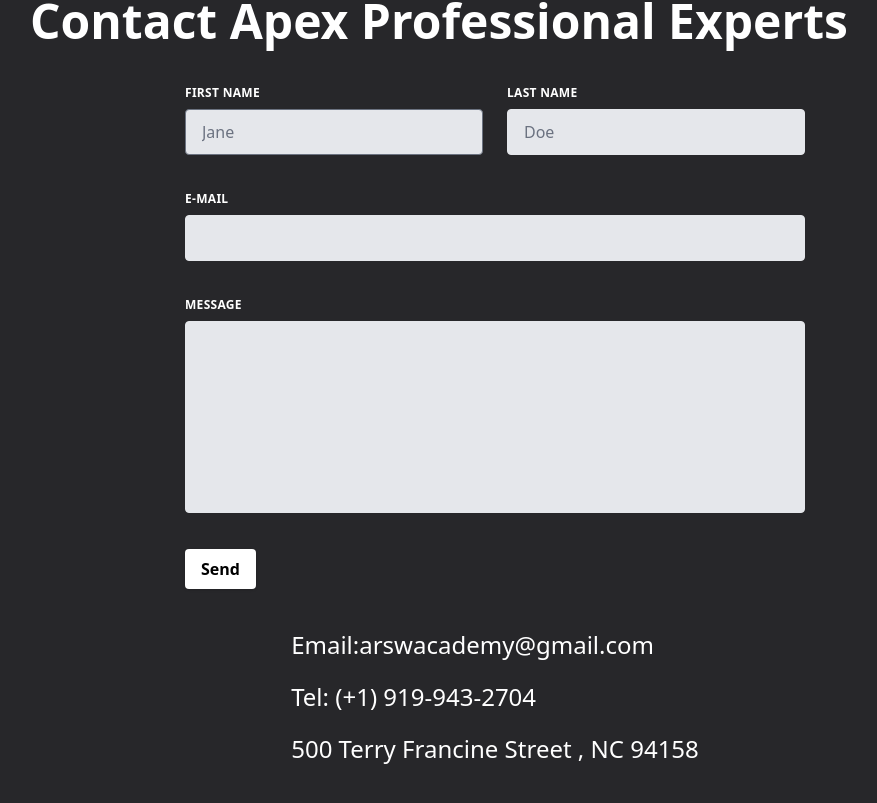
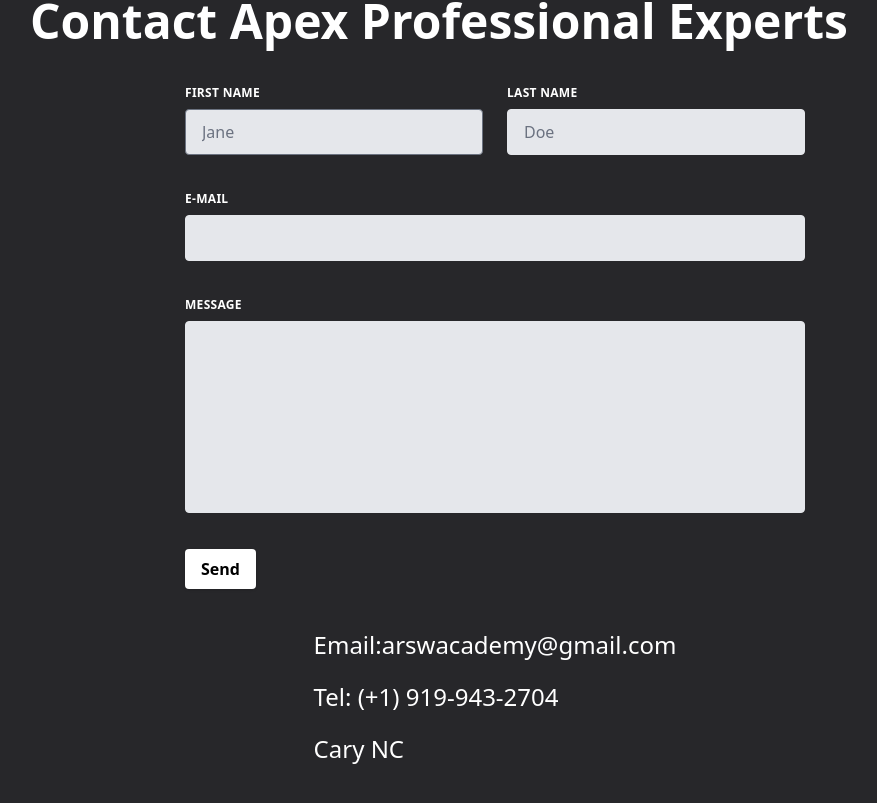
Before and after one commit to Elanngo-Madheswaran/Apex, a SvelteKit app in the folder apex/: page / in a window 1280 px wide. Shown: the part 3744-4547 px from the top of the page, without its empty margins (145-1022 px from the left). Built offline with nearby package versions, Linux system fonts and the light colour scheme.

Commit message:
address correction

```diff
--- a/apex/src/routes/+page.svelte
+++ b/apex/src/routes/+page.svelte
@@ -8,6 +8,7 @@
         "/home/carousal/im3.png",
         "/home/carousal/im4.png"
     ];
+
     const courses = [
         {
             imgSrc: "/home/courses/im1.png", //Use 3:2 ratio images for better view
@@ -181,7 +182,7 @@
             <div>
                 <p class="sm:m-5 m-2 sm:text-2xl text-md">Email:arswacademy@gmail.com</p>
                 <p class="sm:m-5 m-2 sm:text-2xl text-md">Tel: (+1) 919-943-2704</p>
-                <p class="sm:m-5 m-2 sm:text-2xl text-md">500 Terry Francine Street , NC 94158</p>
+                <p class="sm:m-5 m-2 sm:text-2xl text-md">Cary NC</p>
             </div>
         </div>
 
```
Lines whose indentation alone changed are shown as unchanged.
